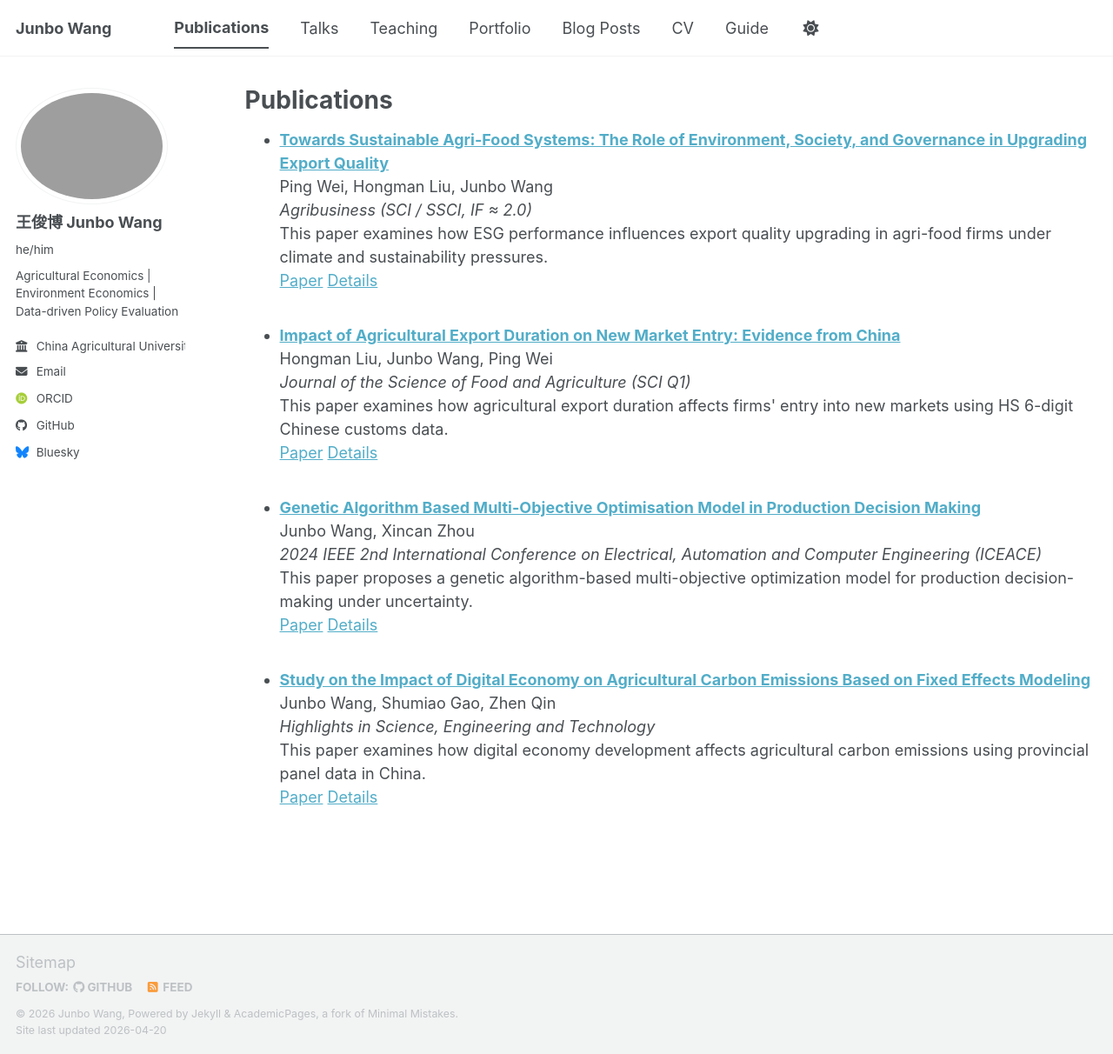
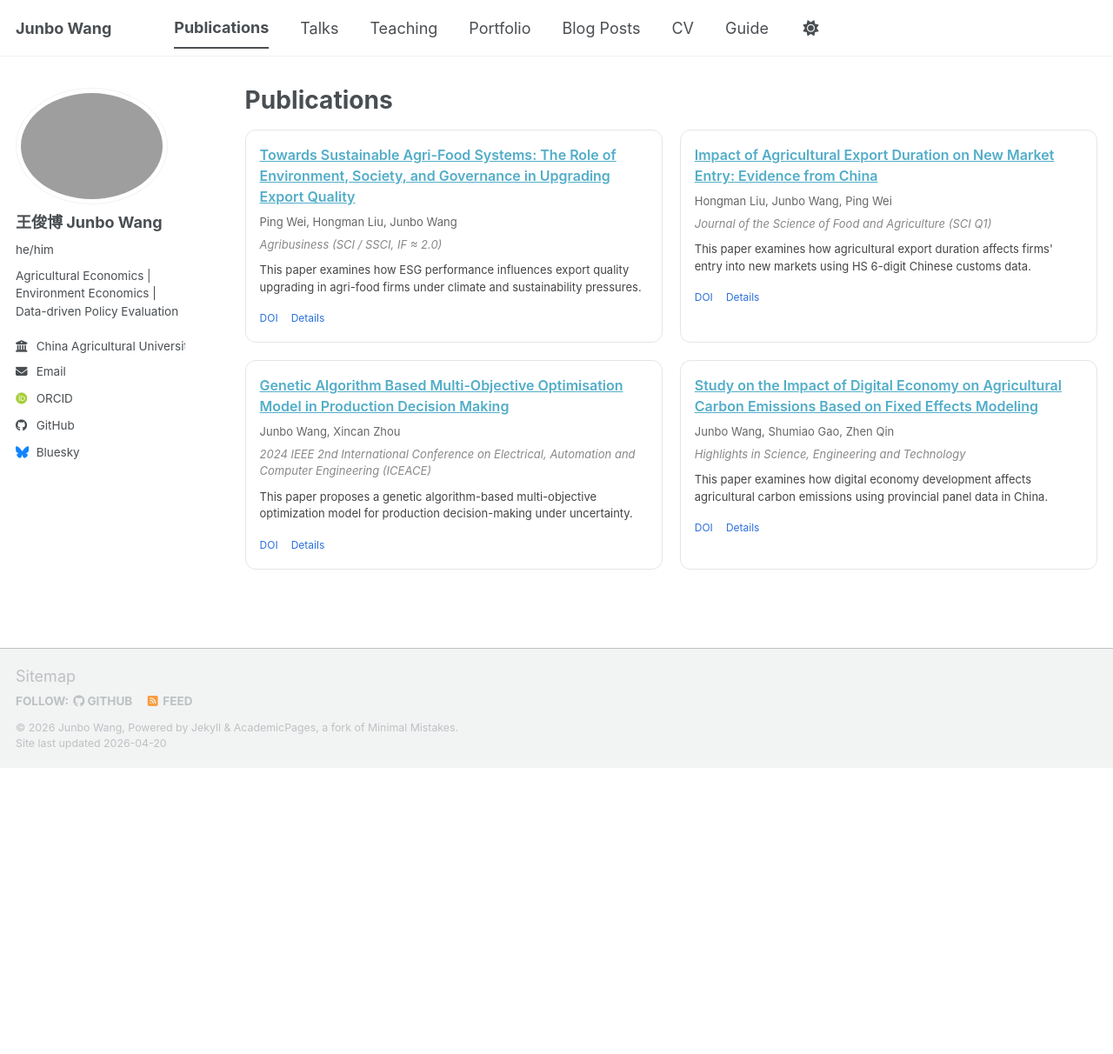
Before and after one commit to wangjunbo11/wangjunbo11.github.io, a Jekyll site: the page built from _pages/publications.html, in a window 1280 px wide and 1212 px high. Shown: the whole window at 87% size. Built offline with Jekyll 4.4.1, drawn with Linux system fonts in a browser that asks for light colours; some web fonts are replaced; a script bundle is joined from its source files by our own code; library files that are not in the unit come from our copies.

Commit message:
Update publications.html

```diff
--- a/_pages/publications.html
+++ b/_pages/publications.html
@@ -7,30 +7,95 @@ author_profile: true
 
 {% include base_path %}
 
-{% assign pubs = site.publications | sort: "date" | reverse %}
+<div class="publications-grid">
 
-<ul class="publications-list">
-  {% for post in pubs %}
-    <li>
-      <strong><a href="{{ post.url }}">{{ post.title }}</a></strong><br>
+{% for post in site.publications reversed %}
 
-      {% if post.authors %}
-        {{ post.authors }}<br>
-      {% endif %}
+  <div class="pub-card">
 
-      {% if post.venue %}
-        <em>{{ post.venue }}</em><br>
-      {% endif %}
+    <div class="pub-title">
+      <a href="{{ post.url }}">{{ post.title }}</a>
+    </div>
 
-      {% if post.excerpt %}
-        {{ post.excerpt }}<br>
-      {% endif %}
+    <div class="pub-authors">
+      {{ post.authors }}
+    </div>
 
+    <div class="pub-venue">
+      {{ post.venue }}
+    </div>
+
+    <div class="pub-excerpt">
+      {{ post.excerpt }}
+    </div>
+
+    <div class="pub-links">
       {% if post.paperurl %}
-        <a href="{{ post.paperurl }}" target="_blank">Paper</a>
+        <a href="{{ post.paperurl }}" target="_blank">DOI</a>
       {% endif %}
       <a href="{{ post.url }}">Details</a>
-    </li>
-    <br>
-  {% endfor %}
-</ul>
+    </div>
+
+  </div>
+
+{% endfor %}
+
+</div>
+
+<style>
+.publications-grid {
+  display: grid;
+  grid-template-columns: repeat(auto-fit, minmax(320px, 1fr));
+  gap: 20px;
+  margin-top: 20px;
+}
+
+.pub-card {
+  border: 1px solid #e5e5e5;
+  border-radius: 12px;
+  padding: 16px;
+  background: #fff;
+  transition: 0.2s ease;
+}
+
+.pub-card:hover {
+  transform: translateY(-3px);
+  box-shadow: 0 8px 20px rgba(0,0,0,0.08);
+}
+
+.pub-title {
+  font-size: 16px;
+  font-weight: 600;
+  margin-bottom: 8px;
+}
+
+.pub-authors {
+  font-size: 13px;
+  color: #666;
+  margin-bottom: 6px;
+}
+
+.pub-venue {
+  font-size: 13px;
+  font-style: italic;
+  color: #888;
+  margin-bottom: 10px;
+}
+
+.pub-excerpt {
+  font-size: 13px;
+  color: #444;
+  margin-bottom: 10px;
+}
+
+.pub-links a {
+  font-size: 12px;
+  margin-right: 10px;
+  color: #2a6fdb;
+  text-decoration: none;
+}
+
+.pub-links a:hover {
+  text-decoration: underline;
+}
+</style>
```
